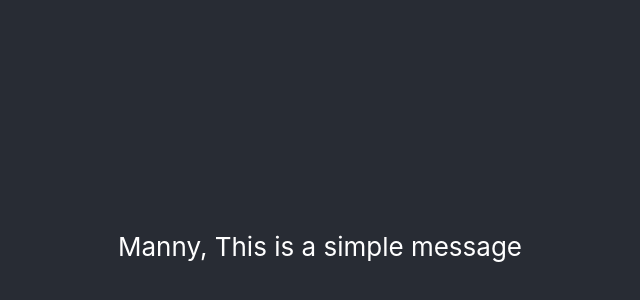
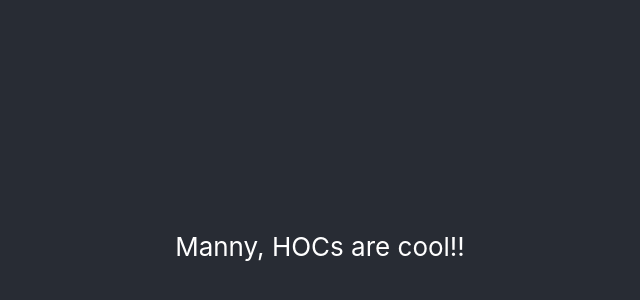
Before and after one commit to oguznsari/typescript-t, a React (Create React App) app in the folder react-typescript/: page / in a window 1280 px wide. Shown: the part 154-454 px from the top of the page, without its empty margins (320-960 px from the left). Built offline with nearby package versions, Linux system fonts and the light colour scheme; the HTML template or start-up script is replaced by a standard one.

Commit message:
HOCs higher order functions

```diff
--- a/react-typescript/src/App.tsx
+++ b/react-typescript/src/App.tsx
@@ -20,24 +20,13 @@ function App() {
   // }
   // warning();
 
-  // const initialState = {
-  //   name: 'Manny',
-  //   message: 'TypeScript is cool!!'
-  // }
-
-  // type State = Readonly<typeof initialState>
-
-  // readonly state: State = initialState;
-  // this.state.name
-
-
   return (
     <div className="App">
       <header className="App-header">
         {/* <p>
           The value {firstName} is of {typeof firstName} type!
         </p> */}
-        <Message name='Manny' message='This is a simple message' />
+        <Message />
       </header>
     </div>
   );
--- /dev/null
+++ b/react-typescript/src/Hoc.tsx
@@ -0,0 +1,27 @@
+import React, { Component } from "react";
+
+const initialState = {
+    name: 'Manny',
+    message: 'HOCs are cool!!'
+}
+
+type State = Readonly<typeof initialState>
+
+const messageHoc = (WrappedComponent: any) => {
+    class HOC extends Component<{}, State> {
+        readonly state: State = initialState;
+
+        render() {
+            return (
+                <WrappedComponent
+                    name={this.state.name}
+                    message={this.state.message}
+                />
+            )
+        }
+    }
+
+    return HOC;
+}
+
+export default messageHoc;
--- a/react-typescript/src/Message.tsx
+++ b/react-typescript/src/Message.tsx
@@ -1,14 +1,8 @@
 import React from "react";
+import messageHoc from "./Hoc";
 
-interface UserMessage {
-    name: string;
-    message: string;
-}
+const example = (props: any): any => <p>{props.name}, {props.message}</p>
 
-const Message = (prop: UserMessage): any => {
-    return (
-        <p>{prop.name}, {prop.message}</p>
-    )
-}
+const Message = messageHoc(example);
 
 export default Message;
```
